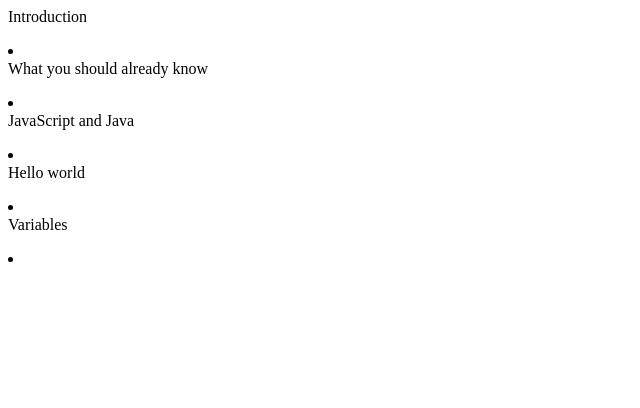
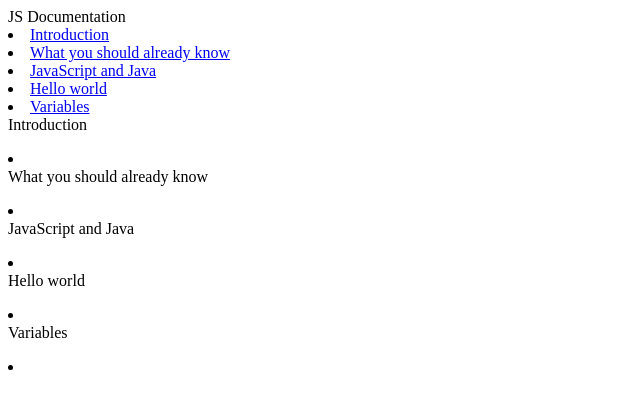
Before and after one commit to PrinceBadru/BADRU-AND-JULIUS, a plain HTML site: page index.html in a window 1280 px wide. Shown: the whole page, without its empty margins (0-640 px from the left). Drawn offline with Linux system fonts and the light colour scheme; files that its build step writes are made by us from their sources.

Commit message:
Add files via upload
Julius_push

```diff
--- a/index.html
+++ b/index.html
@@ -7,6 +7,22 @@
   </head>
 
   <body>
+    <nav id="navbar">
+      <header>JS Documentation</header>
+      <li><a class="nav-link" href="#Introduction">Introduction</a></li>
+        <li>
+          <a class="nav-link" href="#What_you_should_already_know"
+            >What you should already know</a
+          >
+        </li>
+        <li>
+          <a class="nav-link" href="#JavaScript_and_Java"
+            >JavaScript and Java</a
+          >
+        </li>
+        <li><a class="nav-link" href="#Hello_world">Hello world</a></li>
+        <li><a class="nav-link" href="#Variables">Variables</a></li>
+    </nav>
     <main id="main-doc">
       <section class="main-section" id="Introduction"><header>Introduction</header><p></p>
       <p></p><code></code><li></li></section>
@@ -25,9 +41,4 @@
       <p></p><code></code><li></li></section>
 
     </main>
-    <script src="https://cdn.freecodecamp.org/testable-projects-fcc/v1/bundle.js"></script>
-
-
-    <script  src="js/index.js"></script>
-  </body>
-</html>
+    <script src="htt
```
